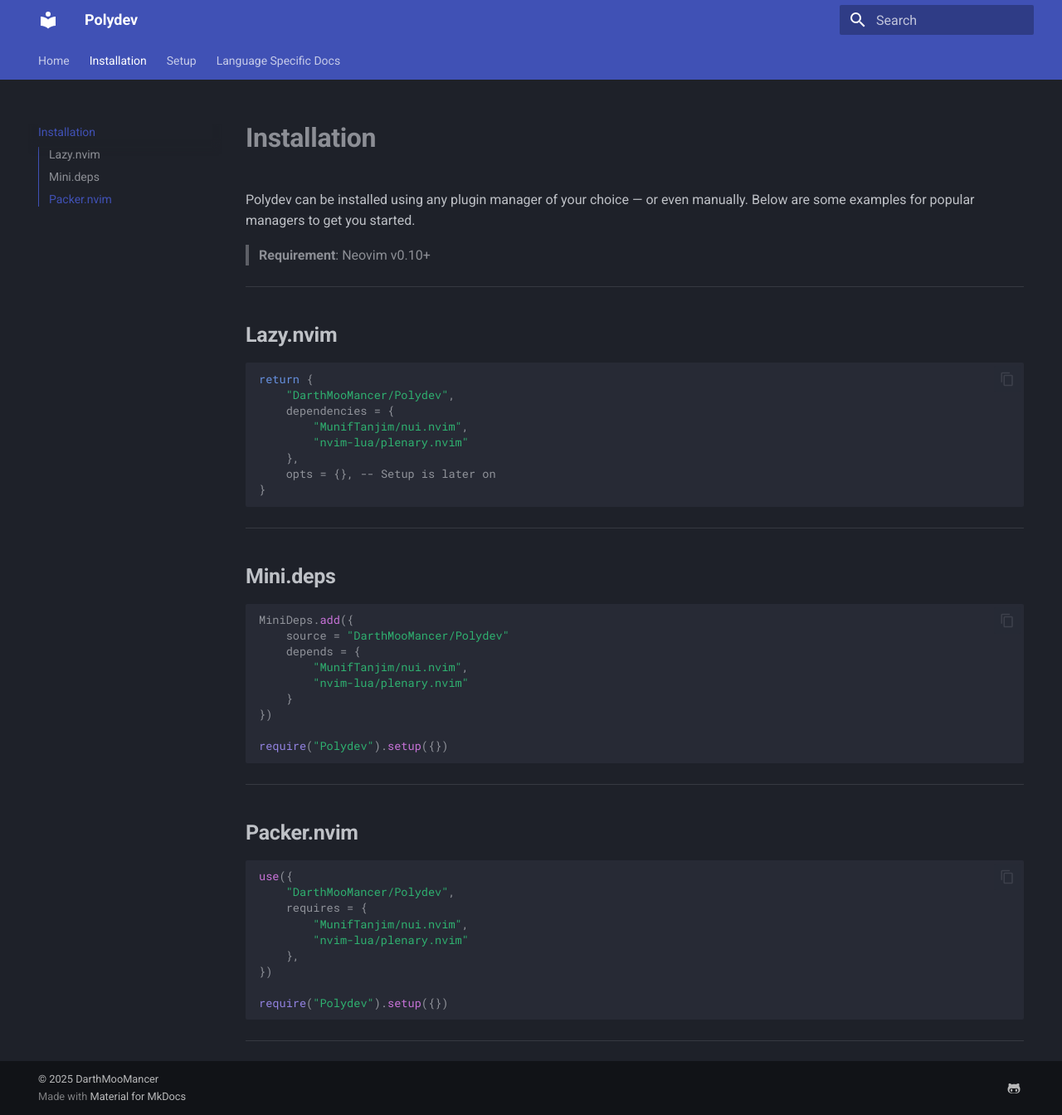
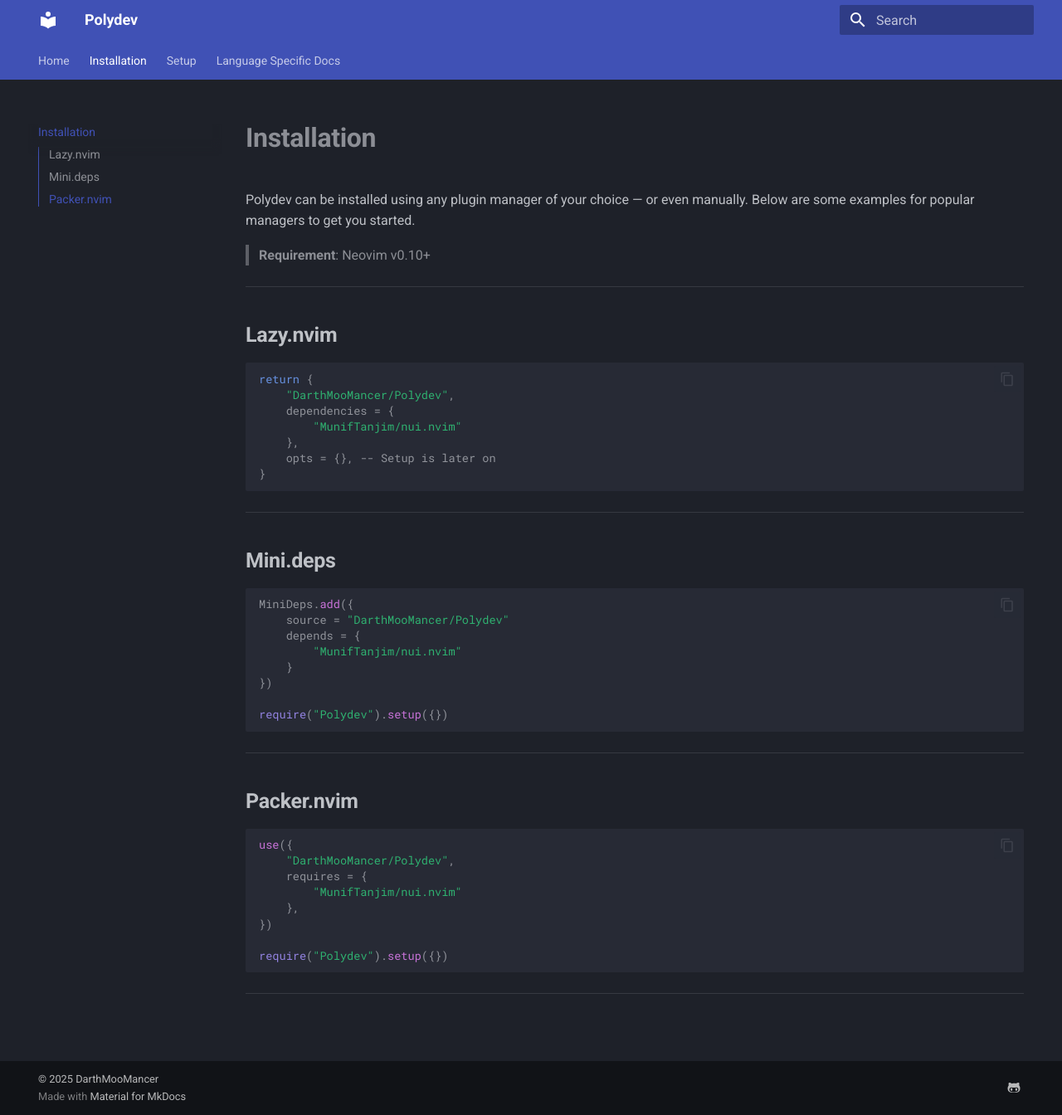
Before and after one commit to DarthMooMancer/Polydev, an MkDocs documentation site: the page built from docs/installation.md, in a window 1280 px wide and 1344 px high. Shown: the whole window at 83% size. Built offline with MkDocs 1.6.1 and Material for MkDocs 9.7.7, drawn with Linux system fonts in a browser that asks for light colours.

Commit message:
rework: check description
docs: removed lines about plenary
removal: plenary
chore: optmized presets load to default nil as 'max'
rework: changed window format of manager and added coloring

Future plans: Add custom highlight-groups for Polydev to configure
border and background or manager

```diff
--- a/docs/installation.md
+++ b/docs/installation.md
@@ -12,8 +12,7 @@
 return {
     "DarthMooMancer/Polydev",
     dependencies = {
-        "MunifTanjim/nui.nvim",
-        "nvim-lua/plenary.nvim"
+        "MunifTanjim/nui.nvim"
     },
     opts = {}, -- Setup is later on
 }
@@ -27,8 +26,7 @@
 MiniDeps.add({
     source = "DarthMooMancer/Polydev"
     depends = {
-        "MunifTanjim/nui.nvim",
-        "nvim-lua/plenary.nvim"
+        "MunifTanjim/nui.nvim"
     }
 })
 
@@ -43,8 +41,7 @@
 use({
     "DarthMooMancer/Polydev",
     requires = {
-        "MunifTanjim/nui.nvim",
-        "nvim-lua/plenary.nvim"
+        "MunifTanjim/nui.nvim"
     },
 })
 
```
Also changed, not shown: 5 other files.
